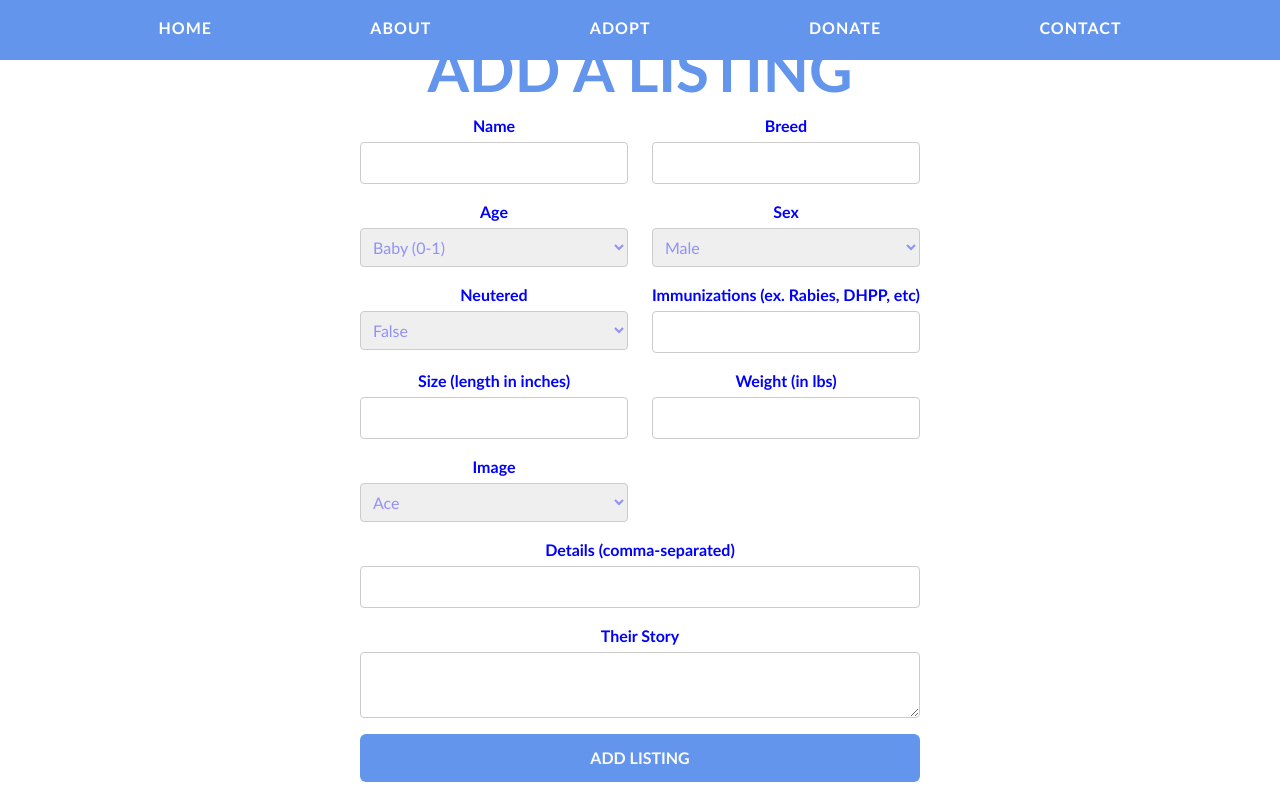
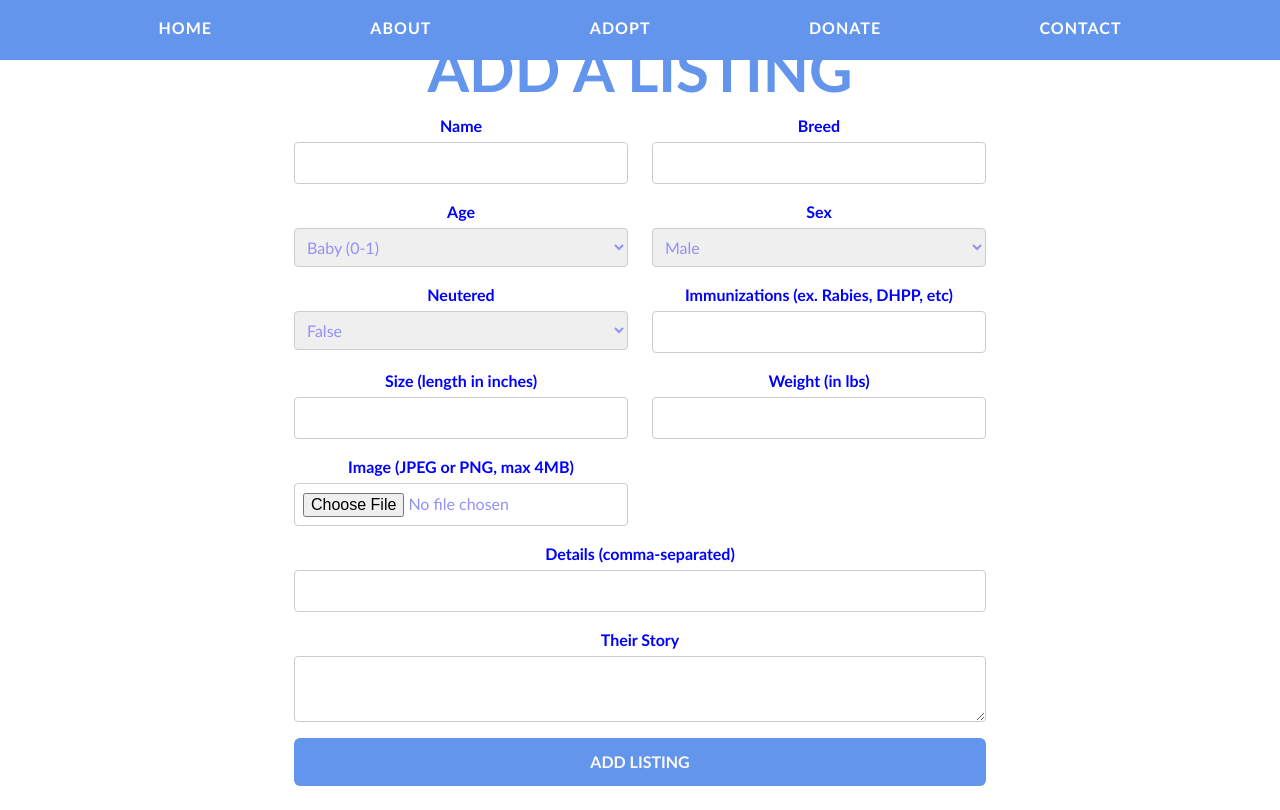
Before and after one commit to bootcamp-project-2026/bootcamp-app, a Next.js app: page /adopt/add-listing in a window 1280 px wide. Built offline with nearby package versions, Linux system fonts and the light colour scheme.

Commit message:
feat: added the form to interactively allow image upload

```diff
--- a/src/app/adopt/add-listing/page.tsx
+++ b/src/app/adopt/add-listing/page.tsx
@@ -6,17 +6,6 @@ import styles from "../adopt.module.css";
 import formStyles from "./add-listing.module.css";
 import { AGES, SEXES, validateCanine } from "@/src/lib/canineValidation";
 import { Canine } from "@/src/database/canineSchema";
-
-// The photos we have in /public/pets. There is no image upload yet,
-// so the user picks one of these instead
-const IMAGES = [
-  { file: "/pets/Ace.jpg", label: "Ace" },
-  { file: "/pets/Bella.jpg", label: "Bella" },
-  { file: "/pets/Brownie.jpg", label: "Brownie" },
-  { file: "/pets/griselda.jpg", label: "Griselda" },
-  { file: "/pets/sweetpea.jpg", label: "Sweetpea" },
-  { file: "/pets/ziggy.jpg", label: "Ziggy" },
-];
 
 /**
  * Form page for adding a new canine listing.
@@ -30,7 +19,7 @@ export default function AddListingPage() {
   // Neutered, Weight and Details are converted to a boolean, a number and an
   // array on submit
   const [form, setForm] = useState({
-    Image: IMAGES[0].file,
+    Image: "",
     Name: "",
     Breed: "",
     Age: AGES[0],
@@ -42,6 +31,10 @@ export default function AddListingPage() {
     Details: "",
     Story: "",
   });
+
+  // the file a user uploaded stays in the browser until submit, then it gets
+  // uploaded and replaced by a url in form.Image
+  const [imageFile, setImageFile] = useState<File | null>(null);
 
   // Message shown under the form when validation or the request fails
   const [error, setError] = useState("");
@@ -60,13 +53,45 @@ export default function AddListingPage() {
     setForm({ ...form, [name]: value });
   }
 
+  //
+  function handleFileChange(event: React.ChangeEvent<HTMLInputElement>) {
+    setImageFile(event.target.files?.[0] ?? null);
+  }
+
   async function handleSubmit(event: React.FormEvent) {
     // stop the browser from reloading the page
     event.preventDefault();
 
+    // a file has to be picked before we can upload anything
+    if (!imageFile) {
+      setError("Image is required");
+      return;
+    }
+
+    // uploadData is an empty box of fields, append the image in it named file
+    const uploadData = new FormData();
+    uploadData.append("file", imageFile);
+
+    // sends image to upload route, (upload in api/canines/upload)
+    const uploadResponse = await fetch("/api/canines/upload", {
+      method: "POST",
+      body: uploadData,
+    });
+
+    if (!uploadResponse.ok) {
+      const data = await uploadResponse.json();
+      setError(data.error);
+      return;
+    }
+
+    // the route answers with { url } pointing at the stored image
+    const { url } = await uploadResponse.json();
+
     // Build the Canine the API expects out of the form values
     const canine: Canine = {
       ...form,
+      //blob url replaces empty string from form
+      Image: url,
       // the dropdown gives back the text "true" or "false"
       Neutered: form.Neutered === "true",
       Weight: Number(form.Weight),
@@ -179,14 +204,13 @@ export default function AddListingPage() {
 
         {/* Image dropdown */}
         <label className={formStyles.label}>
-          Image
-          <select name="Image" value={form.Image} onChange={handleChange}>
-            {IMAGES.map((image) => (
-              <option key={image.file} value={image.file}>
-                {image.label}
-              </option>
-            ))}
-          </select>
+          Image (JPEG or PNG, max 4MB)
+          <input
+            type="file"
+            name="Image"
+            accept="image/jpeg,image/png"
+            onChange={handleFileChange}
+          />
         </label>
 
         {/*  Details field: this would take the full width of the form */}
```
